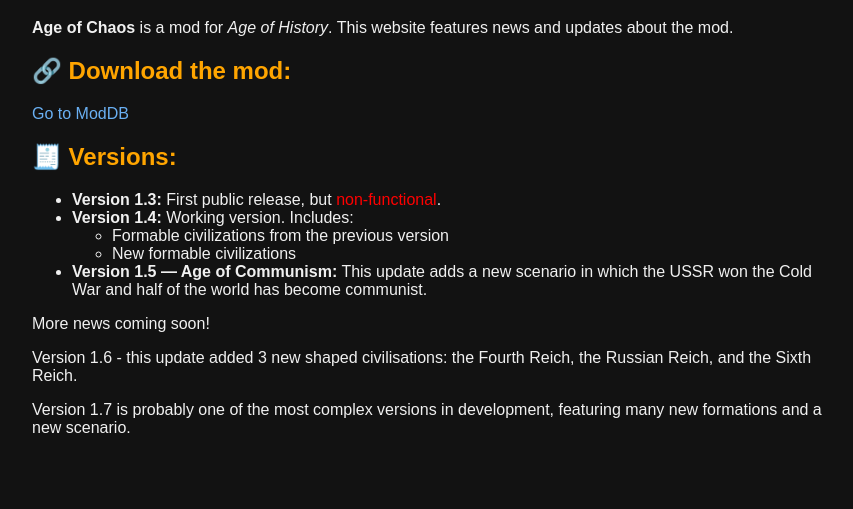
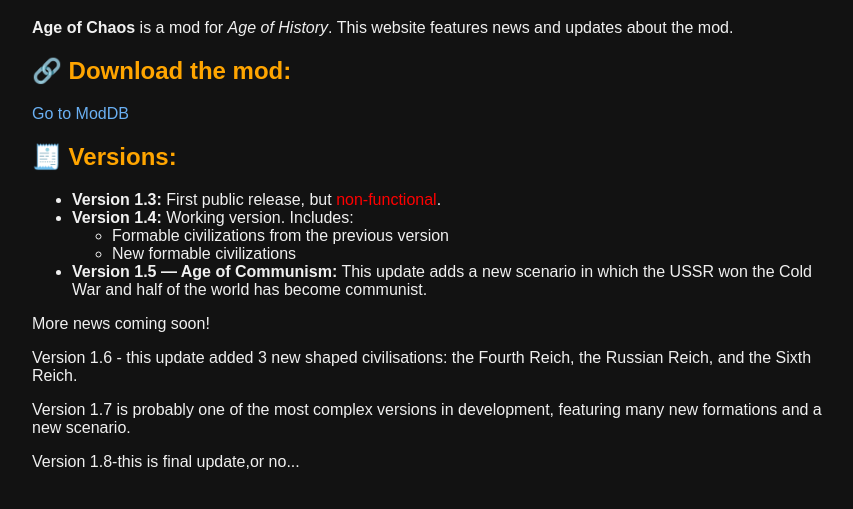
Before and after one commit to Maxximca1/Age-of-Chaos-News-, a plain HTML site: page index.html in a window 1280 px wide. Shown: the part 81-590 px from the top of the page, without its empty margins (208-1061 px from the left). Drawn offline with Linux system fonts and the light colour scheme.

Commit message:
Add note about Version 1.8 update

```diff
--- a/index.html
+++ b/index.html
@@ -51,3 +51,4 @@
 </html>
 <p>Version 1.6 - this update added 3 new shaped civilisations: the Fourth Reich, the Russian Reich, and the Sixth Reich.</p>
 <p>Version 1.7 is probably one of the most complex versions in development, featuring many new formations and a new scenario.</p>
+<p>Version 1.8-this is final update,or no...
```
